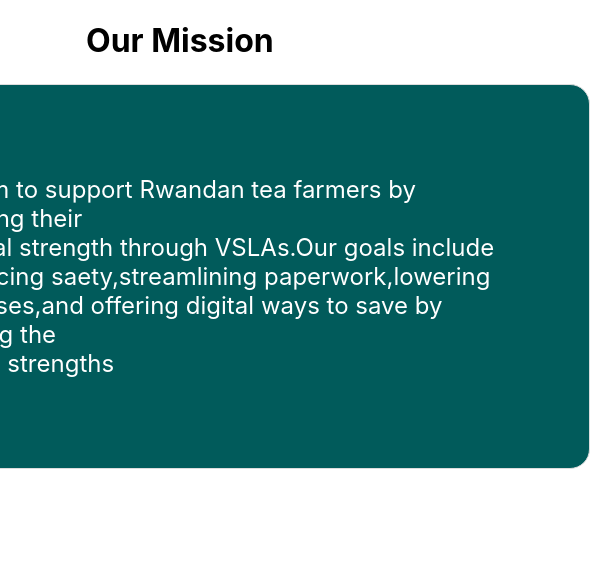
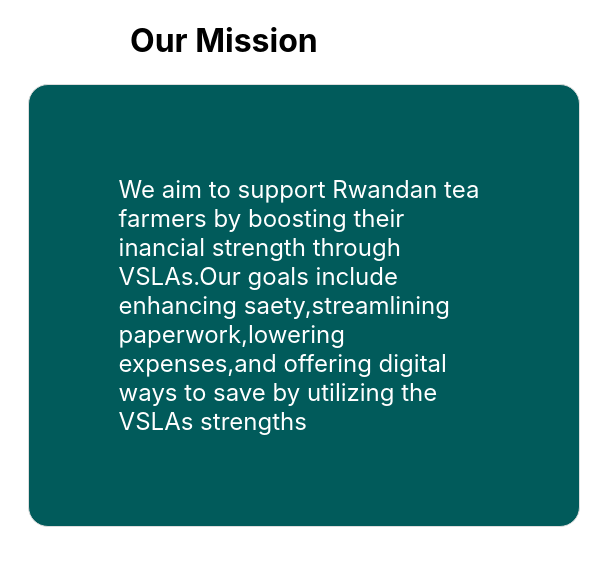
Before and after one commit to akirachix/Samaa-Informational, a React (Create React App) app in the folder econtrust/: page / in a window 600 px wide. Shown: the top 566 px of the page. Built offline with nearby package versions, Linux system fonts and the light colour scheme.

Commit message:
made changes

```diff
--- a/econtrust/src/mission/index.css
+++ b/econtrust/src/mission/index.css
@@ -44,7 +44,79 @@
 }
 
 
-@media (min-width:375px) and (max-width: 667px){
+@media screen and (max-width:667px) {
+
+
+    .textpara{
+        border: 1px solid #ddd;
+        border-radius: 20px;
+        box-shadow: 0 4px 8px rgba(red, green, blue, alpha);
+        padding: 70px;
+        margin-left: -2.9%;
+        max-width: 600px;
+        margin-right: 25px;
+
+
+     }
+
+     .mission-text {
+        margin-left: 16%;
+    }
+
+}
+
+@media screen and (max-width:896px) {
+    .textpara{
+        border: 1px solid #ddd;
+        border-radius: 20px;
+        box-shadow: 0 4px 8px rgba(red, green, blue, alpha);
+        padding: 90px;
+        margin-left: -2.8%;
+        max-width: 700px;
+
+
+     }
+}
+
+
+@media screen and (max-width:1368px) {
+    .textpara{
+        border: 1px solid #ddd;
+        border-radius: 20px;
+        box-shadow: 0 4px 8px rgba(red, green, blue, alpha);
+        padding: 90px;
+        margin-left: -1%;
+        margin-right: 80px;
+        max-width: 700px;
+
+
+     }
+
+
+}
+
+@media screen and (max-width:915px) {
+    .textpara{
+        border: 1px solid #ddd;
+        border-radius: 20px;
+        box-shadow: 0 4px 8px rgba(red, green, blue, alpha);
+        padding: 90px;
+        margin-left: -6%;
+        margin-right: 20px;
+        max-width: 700px;
+
+
+     }
+
+     .mission-text{
+        margin-left: 70px;
+     }
+
+}
+
+
+
+/* @media (min-width:375px) and (max-width: 667px){
 
  .textpara{
     border: 1px  #ddd;
@@ -65,15 +137,11 @@
 @media (min-width:414px) and (max-width: 896px){
     .textpara{
         border: 1px solid #ddd;
-        border-radius: 20px;
-        box-shadow: 0 4px 8px rgba(red, green, blue, alpha);
+
         padding: 90px;
         margin-left: 17%;
         max-width: 700px;
-        transition: box-shadow 0.3s ease;
-        background-color: #015B5B;
-        color: white;
-        font-size: 24px;
+
 
      }
 }
@@ -96,7 +164,7 @@
 
 }
 
-@media (min-width:393px) and (max-width: 851px){
+@media (min-width:393px) and (max-width: 470px){
     .textpara{
         border: 1px ;
         padding: 70px;
@@ -108,10 +176,13 @@
         font-size: 24px;
 
      }
-}
+} */
 
 
-@media (min-width:360px) and (max-width: 740px){
+
+
+
+/* @media (min-width:360px) and (max-width: 740px){
     .textpara{
         border: 1px ;
         padding: 80px;
@@ -427,7 +498,7 @@
 
 }
 
-@media (min-width:412px) and (max-width: 915px){
+@media (min-width:412px) and (max-width: 455px){
     .textpara{
         border: 1px ;
         padding: 70px;
@@ -527,3 +598,5 @@
      }
 
 }
+
+ */
```
